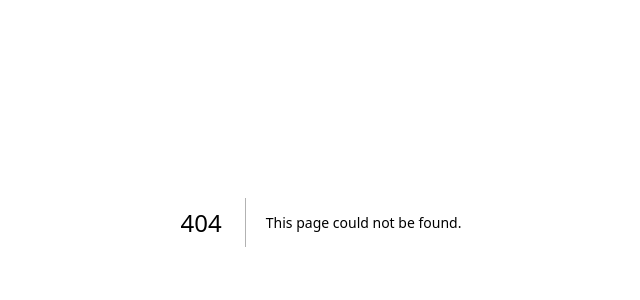
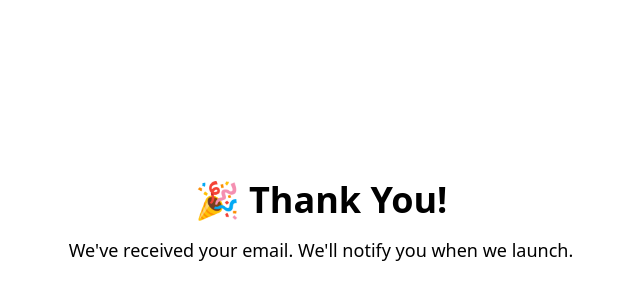
Before and after one commit to michaeltrendz/BragAgency, a Next.js app: page /thank-you in a window 1280 px wide. Before the commit this address had no page. Shown: the part 178-478 px from the top of the page, without its empty margins (319-959 px from the left). Built offline with nearby package versions, Linux system fonts and the light colour scheme.

Commit message:
Thank you page

```diff
--- a/pages/index.js
+++ b/pages/index.js
@@ -30,7 +30,7 @@ export default function Home() {
   <input
     type="hidden"
     name="_redirect"
-    value="https://yourwebsite.com/thank-you"
+    value="https://bragagency.netlify.app/thank-you"
   />
 
   <button
--- /dev/null
+++ b/pages/thank-you.js
@@ -0,0 +1,8 @@
+export default function ThankYou() {
+  return (
+    <div className="min-h-screen flex flex-col items-center justify-center text-center">
+      <h1 className="text-4xl font-bold mb-4">🎉 Thank You!</h1>
+      <p className="text-lg">We've received your email. We'll notify you when we launch.</p>
+    </div>
+  );
+}
```
Also changed, not shown: 1 other file (tests, documents, lock files or other folders).
